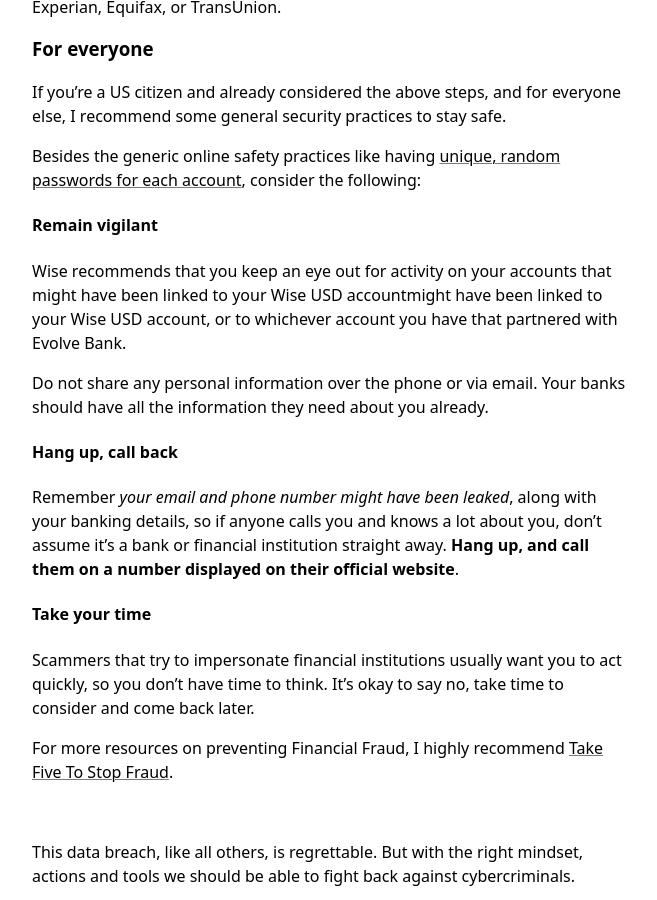
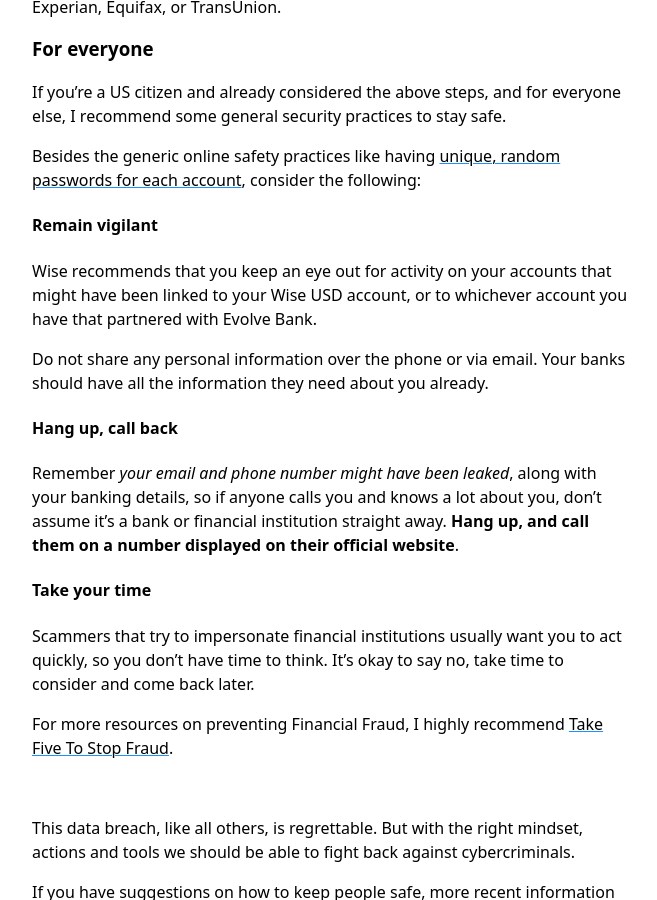
Before and after one commit to cesarferradas/ferrad.as, a Jekyll site: the page built from _posts/2024-06-29-evolve-bank-data-breach.md, in a window 1280 px wide and 900 px high, scrolled down 2075 px. Shown: the whole window, without its empty margins (308-965 px from the left). Built offline with Jekyll 4.4.1, drawn with Linux system fonts in a browser that asks for light colours.

Commit message:
Update 2024-06-29-evolve-bank-data-breach.md

```diff
--- a/_posts/2024-06-29-evolve-bank-data-breach.md
+++ b/_posts/2024-06-29-evolve-bank-data-breach.md
@@ -88,9 +88,7 @@
 #### Remain vigilant
 
 Wise recommends that you keep an eye out for activity on your accounts that
-might have been linked to your Wise USD accountmight have been linked to your
-Wise USD account, or to whichever account you have that partnered with Evolve
-Bank.
+might have been linked to your Wise USD account, or to whichever account you have that partnered with Evolve Bank.
 
 Do not share any personal information over the phone or via email. Your banks
 should have all the information they need about you already.
```
